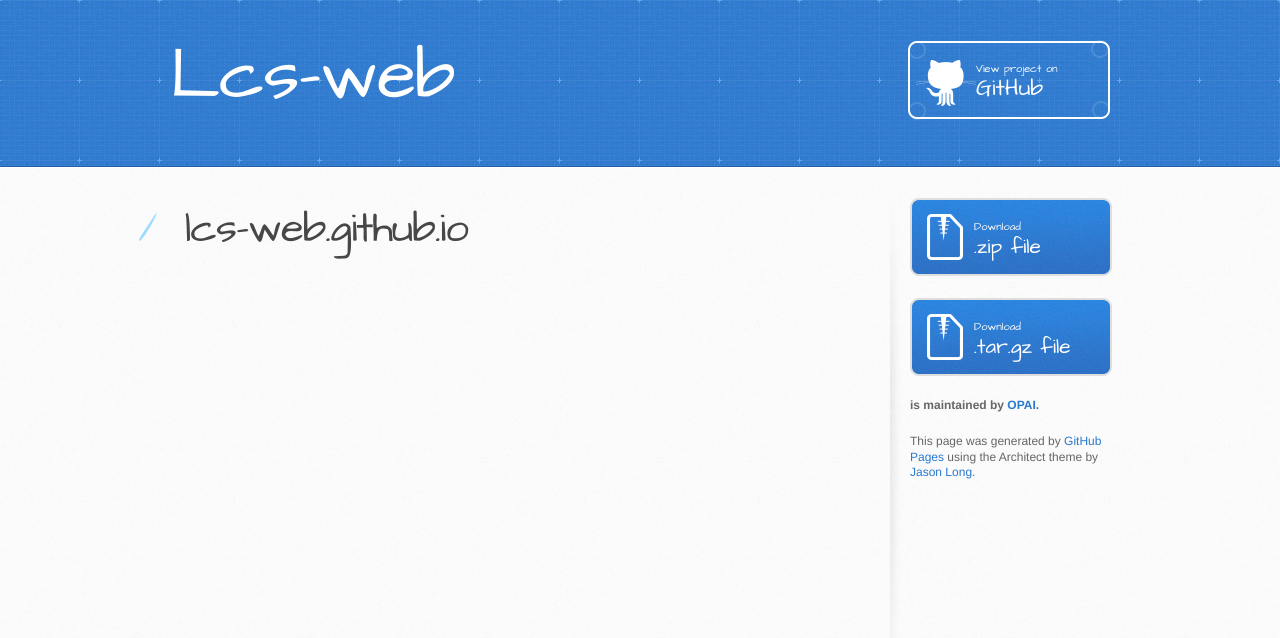
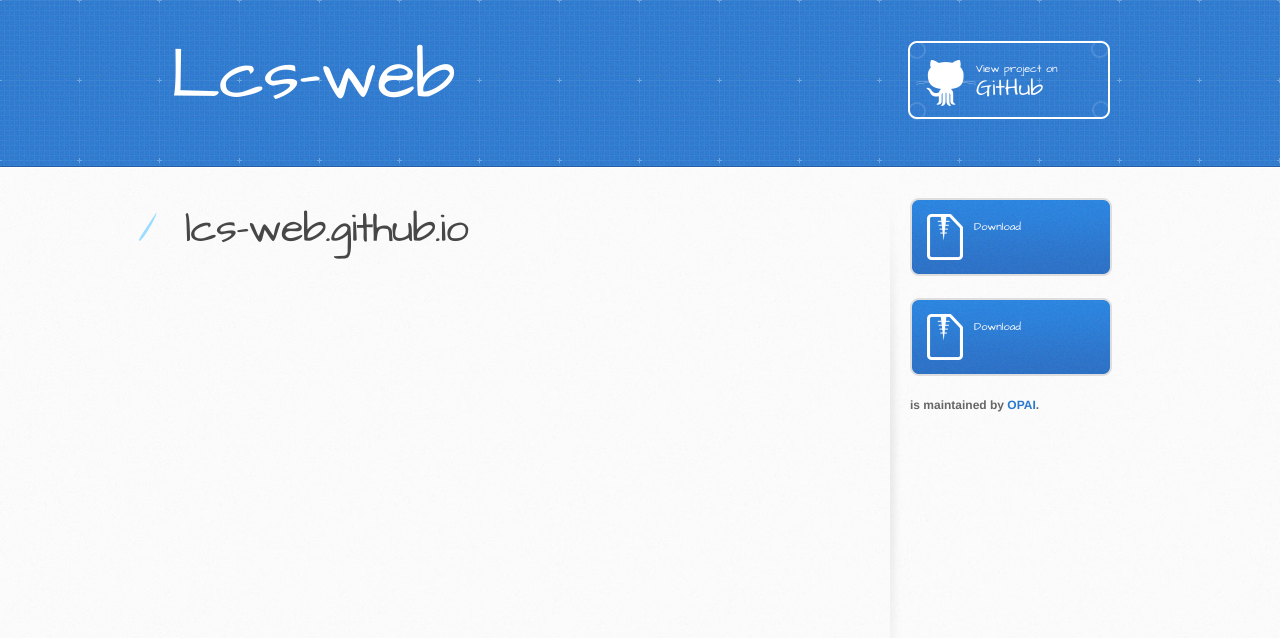
Before and after one commit to OPAI/lcs-web, a plain HTML site: page index.html in a window 1280 px wide. Drawn offline with Linux system fonts and the light colour scheme.

Commit message:
Update infos of index.html

```diff
--- a/index.html
+++ b/index.html
@@ -8,12 +8,12 @@
     <link rel="stylesheet" type="text/css" href="stylesheets/stylesheet.css" media="screen">
     <link rel="stylesheet" type="text/css" href="stylesheets/github-light.css" media="screen">
     <link rel="stylesheet" type="text/css" href="stylesheets/print.css" media="print">
-
+    <link rel="shortcut icon" type="image/x-icon" href="images/favicon.svg"/>
     <!--[if lt IE 9]>
     <script src="//html5shiv.googlecode.com/svn/trunk/html5.js"></script>
     <![endif]-->
 
-    <title>Lcs-web by OPAI</title>
+    <title>ADS-LCS</title>
   </head>
 
   <body>
@@ -35,16 +35,12 @@
         <aside id="sidebar">
           <a href="https://github.com/OPAI/lcs-web/zipball/master" class="button">
             <small>Download</small>
-            .zip file
           </a>
           <a href="https://github.com/OPAI/lcs-web/tarball/master" class="button">
             <small>Download</small>
-            .tar.gz file
           </a>
 
           <p class="repo-owner"><a href="https://github.com/OPAI/lcs-web"></a> is maintained by <a href="https://github.com/OPAI">OPAI</a>.</p>
-
-          <p>This page was generated by <a href="https://pages.github.com">GitHub Pages</a> using the Architect theme by <a href="https://twitter.com/jasonlong">Jason Long</a>.</p>
         </aside>
       </div>
     </div>
```
